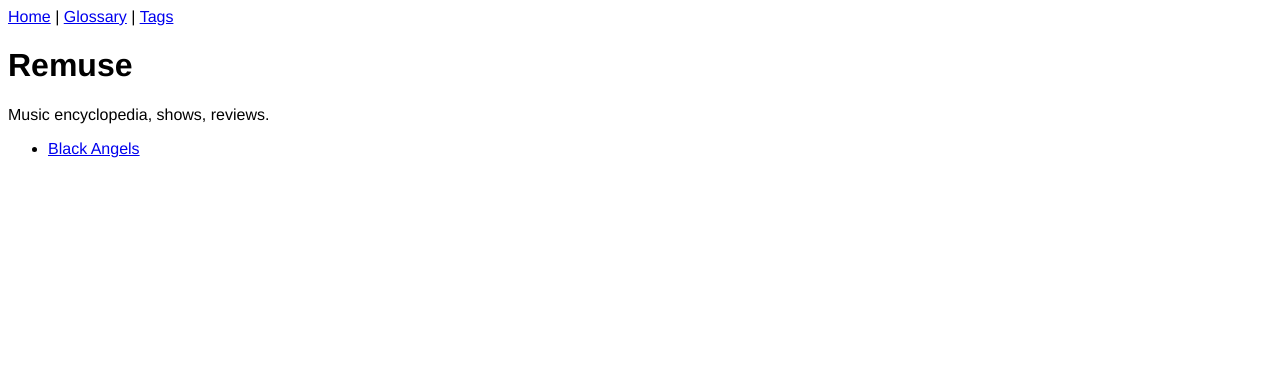
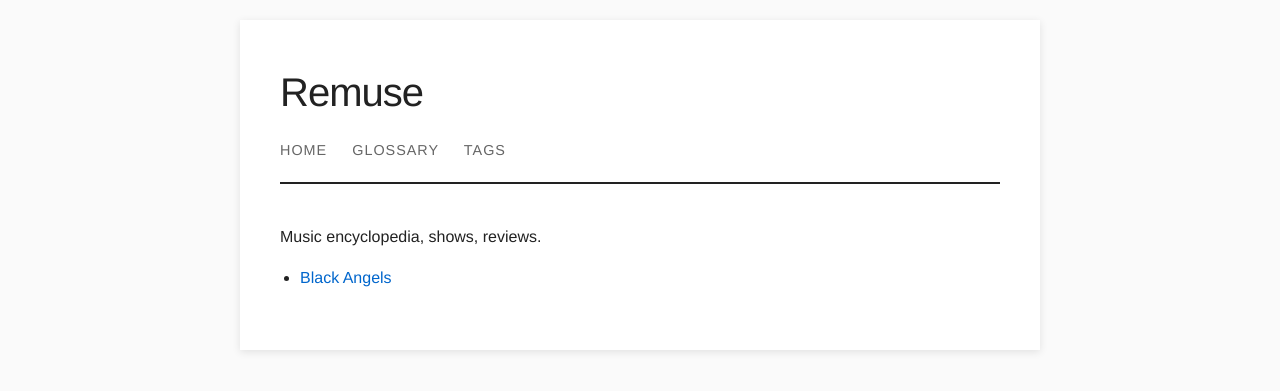
Before and after one commit to sova/remuse-encyclopedia, a Jekyll site: the page built from index.md, in a window 1280 px wide. Shown: the top 391 px of the page. Built offline with Jekyll 4.4.1, drawn with Linux system fonts in a browser that asks for light colours.

Commit message:
new aesthetic layout for band/default

```diff
--- a/_layouts/default.html
+++ b/_layouts/default.html
@@ -1,28 +1,183 @@
 <!DOCTYPE html>
-<html>
+<html lang="en">
 <head>
+  <meta charset="UTF-8">
+  <meta name="viewport" content="width=device-width, initial-scale=1.0">
   <title>{{ page.title }} - {{ site.title }}</title>
   <meta http-equiv="Cache-Control" content="no-cache, no-store, must-revalidate">
   <meta http-equiv="Pragma" content="no-cache">
   <meta http-equiv="Expires" content="0">
   <style>
+    * {
+      margin: 0;
+      padding: 0;
+      box-sizing: border-box;
+    }
+
     body {
-      font-family: Helvetica, Arial, sans-serif;
+      font-family: "Helvetica Neue", Helvetica, Arial, sans-serif;
+      line-height: 1.6;
+      color: #222;
+      background: #fafafa;
+      padding: 20px;
+    }
+
+    .container {
+      max-width: 800px;
+      margin: 0 auto;
+      background: white;
+      padding: 40px;
+      box-shadow: 0 2px 8px rgba(0,0,0,0.1);
+    }
+
+    header {
+      border-bottom: 2px solid #222;
+      padding-bottom: 20px;
+      margin-bottom: 40px;
+    }
+
+    header h1 {
+      font-size: 2.5em;
+      font-weight: 300;
+      letter-spacing: -1px;
+    }
+
+    nav {
+      margin-top: 15px;
+      font-size: 0.9em;
+      text-transform: uppercase;
+      letter-spacing: 1px;
+    }
+
+    nav a {
+      color: #666;
+      text-decoration: none;
+      margin-right: 20px;
+      transition: color 0.2s;
+    }
+
+    nav a:hover {
+      color: #222;
+    }
+
+    .content h1 {
+      font-size: 2.2em;
+      font-weight: 400;
+      margin-bottom: 10px;
+      border-bottom: 1px solid #ddd;
+      padding-bottom: 10px;
+    }
+
+    .content h2 {
+      font-size: 1.5em;
+      font-weight: 400;
+      margin-top: 40px;
+      margin-bottom: 15px;
+      color: #444;
+    }
+
+    .content h3 {
+      font-size: 1.2em;
+      font-weight: 400;
+      margin-top: 30px;
+      margin-bottom: 10px;
+      color: #555;
+    }
+
+    .content p {
+      margin-bottom: 15px;
+    }
+
+    .content ul, .content ol {
+      margin-left: 20px;
+      margin-bottom: 20px;
+    }
+
+    .content li {
+      margin-bottom: 8px;
+    }
+
+    .content a {
+      color: #0066cc;
+      text-decoration: none;
+      border-bottom: 1px solid transparent;
+      transition: border-color 0.2s;
+    }
+
+    .content a:hover {
+      border-bottom-color: #0066cc;
+    }
+
+    .tags {
+      margin-top: 30px;
+      padding-top: 20px;
+      border-top: 1px solid #eee;
+    }
+
+    .tag {
+      display: inline-block;
+      background: #f0f0f0;
+      padding: 5px 12px;
+      margin-right: 8px;
+      margin-bottom: 8px;
+      font-size: 0.85em;
+      text-transform: lowercase;
+      border-radius: 3px;
+    }
+
+    .glossary {
+      margin-top: 60px;
+      padding-top: 30px;
+      border-top: 2px solid #eee;
+      font-size: 0.9em;
+      color: #666;
+    }
+
+    .glossary h2 {
+      font-size: 1.3em;
+      margin-bottom: 20px;
+    }
+
+    .glossary dt {
+      font-weight: 600;
+      margin-top: 15px;
+      color: #222;
+    }
+
+    .glossary dd {
+      margin-left: 20px;
+      margin-top: 5px;
     }
   </style>
 </head>
 <body>
+  <div class="container">
+    <header>
+      <h1>{{ site.title }}</h1>
       <nav>
-    <a href="{{ site.baseurl }}/">Home</a> |
-    <a href="{{ site.baseurl }}/glossary.html">Glossary</a> |
+        <a href="{{ site.baseurl }}/">Home</a>
+        <a href="{{ site.baseurl }}/glossary.html">Glossary</a>
         <a href="{{ site.baseurl }}/tags.html">Tags</a>
       </nav>
+    </header>
 
-  <h1>{{ site.title }}</h1>
+    <div class="content">
       {{ content }}
 
+      {% if page.tags %}
+      <div class="tags">
+        {% for tag in page.tags %}
+        <span class="tag">{{ tag }}</span>
+        {% endfor %}
+      </div>
+      {% endif %}
+    </div>
+
     {% if page.collection == 'bands' %}
+    <div class="glossary">
       {% include glossary.html %}
+    </div>
     {% endif %}
+  </div>
 </body>
 </html>
```
Lines whose indentation alone changed are shown as unchanged.
